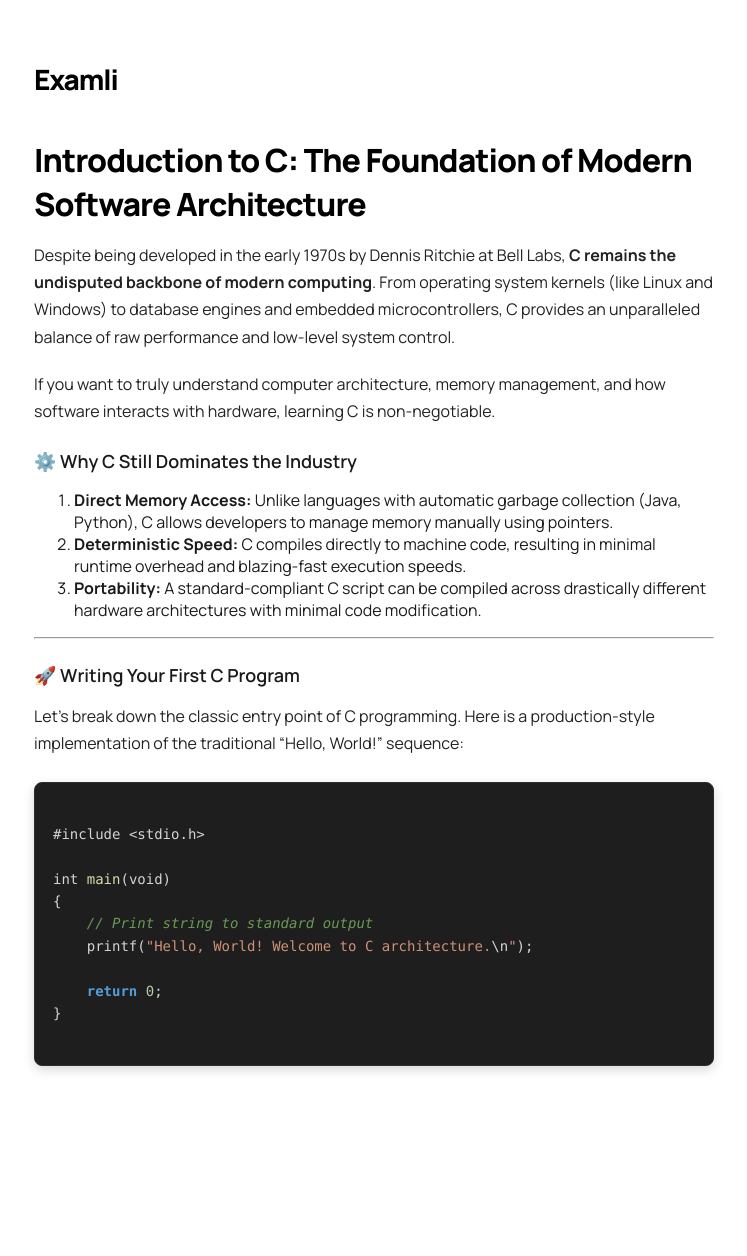
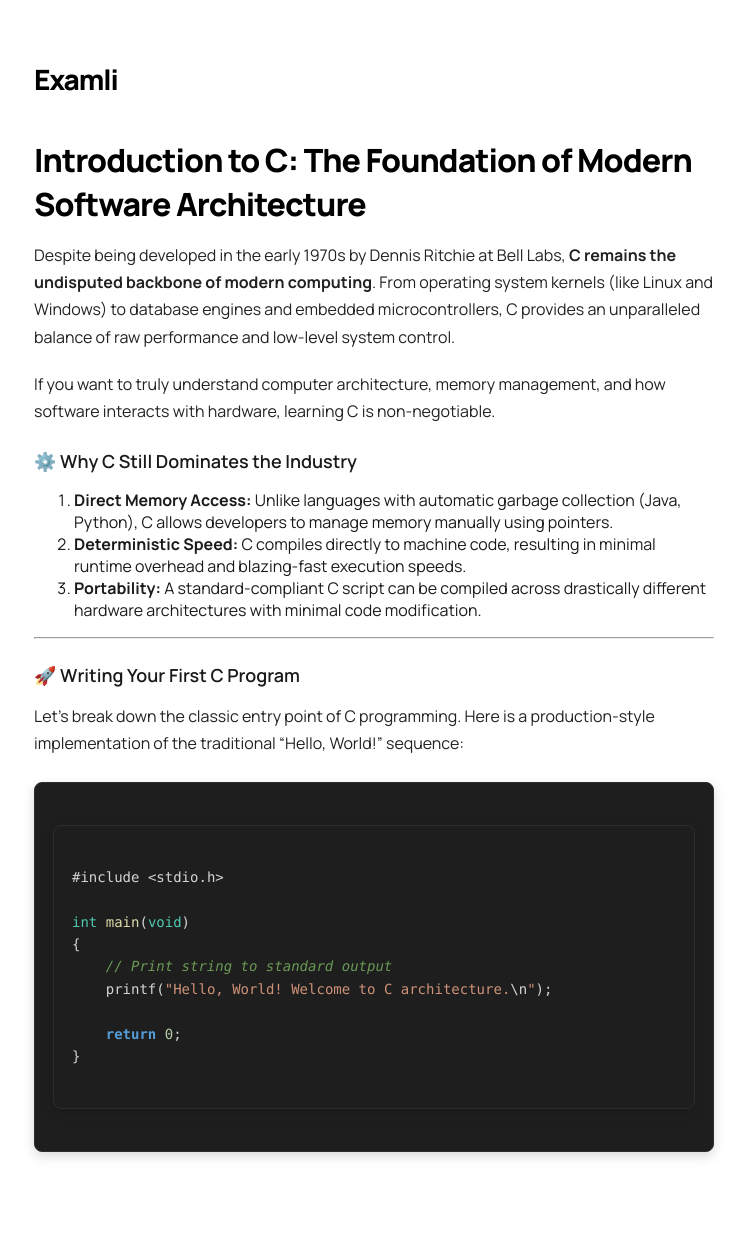
Before and after one commit to examli/examli.github.io, a Jekyll site: the page built from _posts/2026-05-26-introduction-to-c.md, in a window 1280 px wide. Shown: the whole page, without its empty margins (266-1013 px from the left). Built offline with Jekyll 4.4.1, drawn with Linux system fonts in a browser that asks for light colours; before the commit the page ends 1170 px from its top, so only the background shows below that.

Commit message:
Update style.css

```diff
--- a/assets/css/style.css
+++ b/assets/css/style.css
@@ -137,17 +137,18 @@ pre, code {
   font-family: ui-monospace, SFMono-Regular, Menlo, Monaco, Consolas, monospace;
 }
 
-code {
+/* Inline Code Blocks (Normal Text ke Beech wale snippets) */
+p code {
   padding: 3px 6px;
-  color: #ff79c6; /* Pink snippet for inline text */
-  background-color: #282a36;
+  color: #e06c75; /* Soft VS Code Pinkish Red */
+  background-color: #1e1e1e;
   border-radius: 4px;
   font-size: 14px;
 }
 
-pre {
+/* Large Code Block Container */
+.highlighter-rouge, pre.highlight {
   background-color: #1e1e1e; /* Exact VS Code Dark Background */
-  color: #d4d4d4; /* Default Text */
   padding: 18px;
   overflow-x: auto;
   margin: 24px 0;
@@ -156,8 +157,8 @@ pre {
   box-shadow: 0 4px 12px rgba(0,0,0,0.15);
 }
 
-pre code {
-  color: #d4d4d4;
+pre.highlight code {
+  color: #d4d4d4; /* Base font color */
   background: none;
   border: none;
   padding: 0;
@@ -166,14 +167,18 @@ pre code {
 }
 
 /* Rouge Standard Code Tokens (VS Code Mapping) */
-.highlight .c, .highlight .c1 { color: #6a9955; font-style: italic; } /* Comments (Green) */
-.highlight .k, .highlight .kd { color: #569cd6; font-weight: bold; } /* Keywords/Def/Return (Blue) */
-.highlight .nf { color: #dcdcaa; } /* Functions (Yellow) */
-.highlight .s, .highlight .s2 { color: #ce9178; } /* Strings (Orange/Brown) */
-.highlight .nb { color: #4ec9b0; } /* Built-ins/print/int (Cyan) */
-.highlight .nn { color: #4ec9b0; } /* Imports/Modules */
-.highlight .mi { color: #b5cea8; } /* Numbers (Light Green) */
-.highlight .o { color: #d4d4d4; } /* Operators */
+.highlight { color: #d4d4d4; }
+.highlight .c, .highlight .c1, .highlight .cm { color: #6a9955; font-style: italic; } /* Comments (Green) */
+.highlight .k, .highlight .kd, .highlight .kp, .highlight .kn { color: #569cd6; font-weight: bold; } /* Keywords/def/return/import (Blue) */
+.highlight .kt { color: #4ec9b0; } /* Data Types like int, void (Cyan) */
+.highlight .nf, .highlight .fm { color: #dcdcaa; } /* Functions (Yellow) */
+.highlight .s, .highlight .s2, .highlight .sa, .highlight .dl { color: #ce9178; } /* Strings (Orange/Brown) */
+.highlight .nb { color: #4ec9b0; } /* Built-ins like print (Cyan) */
+.highlight .nn { color: #4ec9b0; } /* Modules/Namespaces */
+.highlight .mi, .highlight .mf, .highlight .mb, .highlight .mh { color: #b5cea8; } /* Numbers (Light Green) */
+.highlight .o, .highlight .ow { color: #d4d4d4; } /* Operators */
+.highlight .nc { color: #4ec9b0; } /* Classes */
+.highlight .na, .highlight .nv { color: #9cdcfe; } /* Variables/Attributes (Light Blue) */
 
 /* Responsive Fixes */
 @media (max-width: 768px) {
```
